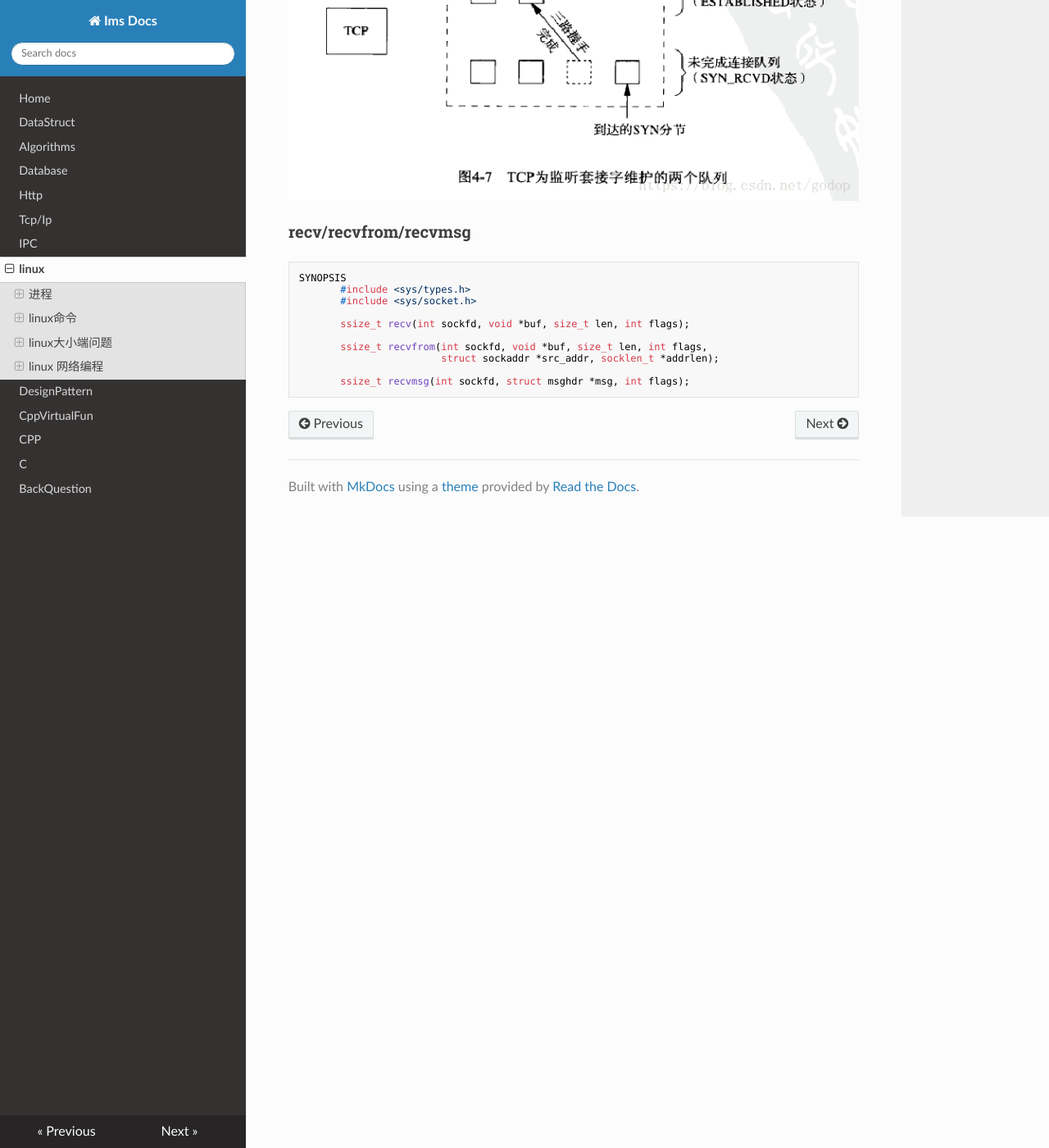
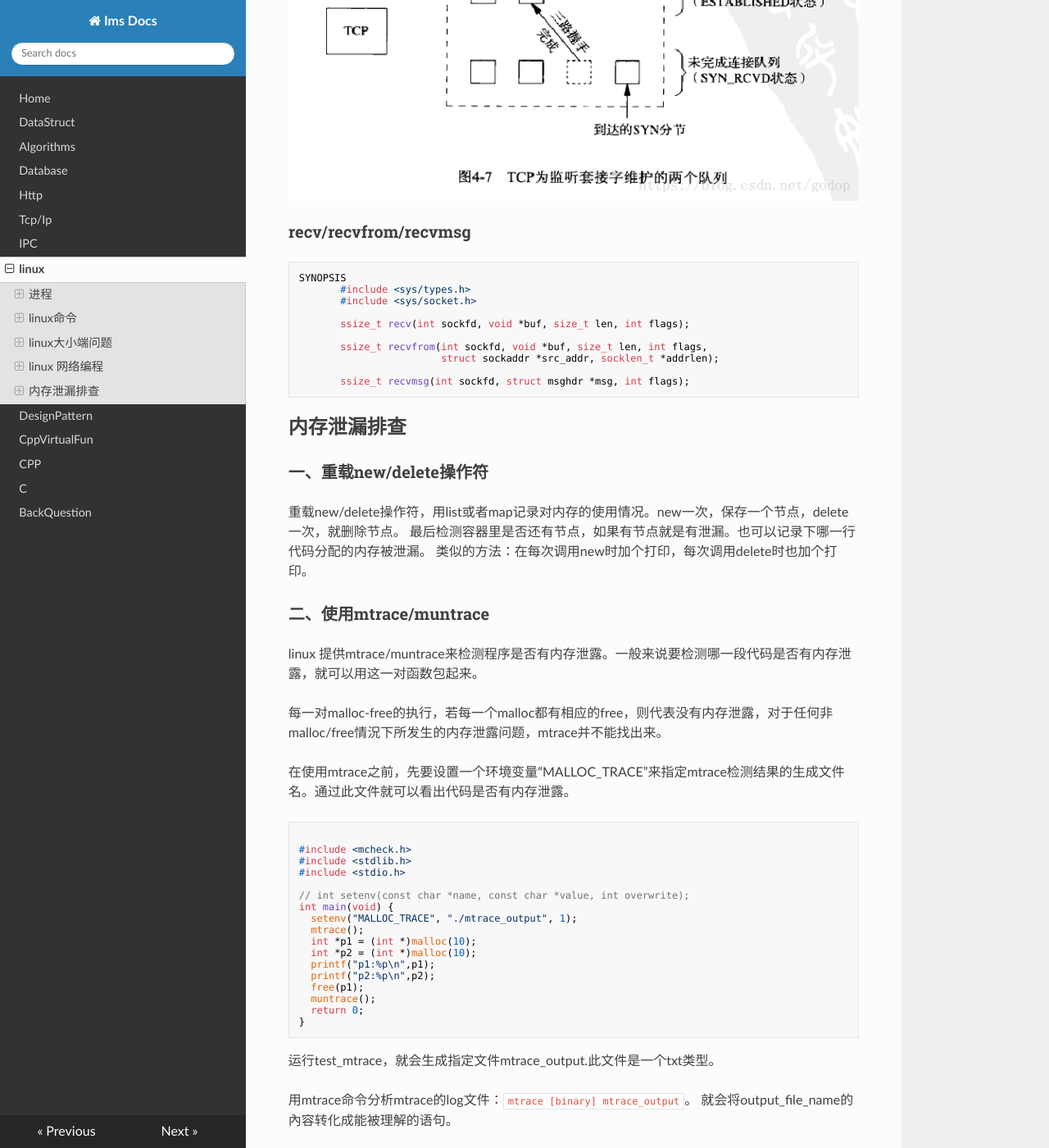
Before and after one commit to ims0/mkdocs, an MkDocs documentation site: the page built from docs/linux.md, in a window 1280 px wide and 1400 px high, scrolled down 6682 px. Shown: the whole window at 82% size. Built offline with MkDocs 1.6.1, drawn with Linux system fonts in a browser that asks for light colours; nearby versions of some CDN libraries; some of the changed text lies outside the part shown.

Commit message:
mem leak info add

````diff
--- a/docs/linux.md
+++ b/docs/linux.md
@@ -113,10 +113,10 @@
 nm [参数]
 常用选项：
 
--A	每个符号前显示文件名
--D	显示动态符号
--g	仅显示外部符号
--r	反序显示符号表
+-A    每个符号前显示文件名
+-D    显示动态符号
+-g    仅显示外部符号
+-r    反序显示符号表
 
 ### netstat
 
@@ -316,3 +316,49 @@
 
        ssize_t recvmsg(int sockfd, struct msghdr *msg, int flags);
 ```
+
+## 内存泄漏排查
+
+### 一、重载new/delete操作符
+重载new/delete操作符，用list或者map记录对内存的使用情况。new一次，保存一个节点，delete一次，就删除节点。
+最后检测容器里是否还有节点，如果有节点就是有泄漏。也可以记录下哪一行代码分配的内存被泄漏。
+类似的方法：在每次调用new时加个打印，每次调用delete时也加个打印。
+### 二、使用mtrace/muntrace
+linux 提供mtrace/muntrace来检测程序是否有内存泄露。一般来说要检测哪一段代码是否有内存泄露，就可以用这一对函数包起来。
+
+每一对malloc-free的执行，若每一个malloc都有相应的free，则代表没有内存泄露，对于任何非malloc/free情況下所发生的内存泄露问题，mtrace并不能找出来。
+
+在使用mtrace之前，先要设置一个环境变量“MALLOC_TRACE”来指定mtrace检测结果的生成文件名。通过此文件就可以看出代码是否有内存泄露。
+```
+
+#include <mcheck.h>
+#include <stdlib.h>
+#include <stdio.h>
+
+// int setenv(const char *name, const char *value, int overwrite);
+int main(void) {
+  setenv("MALLOC_TRACE", "./mtrace_output", 1);
+  mtrace();
+  int *p1 = (int *)malloc(10);
+  int *p2 = (int *)malloc(10);
+  printf("p1:%p\n",p1);
+  printf("p2:%p\n",p2);
+  free(p1);
+  muntrace();
+  return 0;
+}
+```
+运行test_mtrace，就会生成指定文件mtrace_output.此文件是一个txt类型。
+
+用mtrace命令分析mtrace的log文件：`mtrace [binary] mtrace_output`。
+就会将output_file_name的內容转化成能被理解的语句。
+
+### 三、查看进程maps表
+
+在实际调试过程中，怀疑某处发生了内存泄漏，可以查看该进程的maps表，看进程的堆或mmap段的虚拟地址空间是否持续增加。如果是，说明可能发生了内存泄漏。如果mmap段虚拟地址空间持续增加，还可以看到各个段的虚拟地址空间的大小，从而可以确定是申请了多大的内存。
+
+### 四、valgrind工具
+
+### [基于链表的C语言堆内存检测](https://blog.csdn.net/hanyin7/article/details/38377743)
+本文基于链表实现C语言堆内存的检测机制，可检测内存泄露、越界和重复释放等操作问题。
+本文仅提供即视代码层面的检测机制，不考虑编译链接级的注入或钩子。此外，该机制暂未考虑并发保护。
````
Also changed, not shown: docs/algorithms.md (+15 -0 lines), docs/cpp.md (+11 -0 lines), docs/dataStruct.md (+11 -0 lines), 1 other file.
